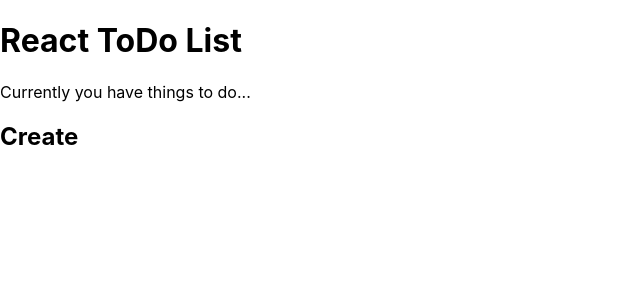
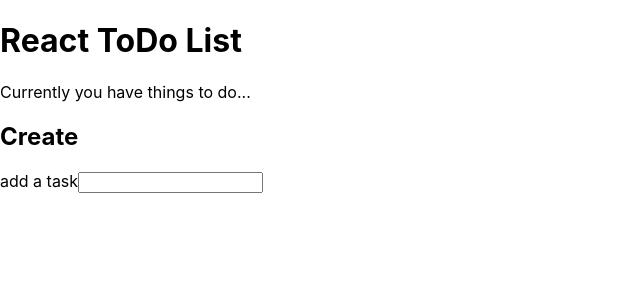
Before and after one commit to lucfercas/ToDoList-React, a React (Create React App) app: page /create in a window 1280 px wide. Shown: the top 300 px of the page, without its empty margins (0-640 px from the left). Built offline with nearby package versions, Linux system fonts and the light colour scheme.

Commit message:
linked data insertion and retrieval through supabase

```diff
--- a/src/pages/Create.js
+++ b/src/pages/Create.js
@@ -1,7 +1,54 @@
+import { useState } from "react"
+import supabase from "../config/supabaseClient"
+import { useNavigate } from "react-router-dom"
+
 const Create = () => {
+    const navigate = useNavigate()
+
+    const [title, setTtitle] = useState('')
+    const [complete, setComplete] = useState('')
+    const [edit, setEdit] = useState('')
+    const [importance, setImportance] = useState('')
+    const [formError, setFormError] = useState(null)
+
+    const handleSubmit = async (e) => {
+        e.preventDefault()
+
+        if (!title) {
+            setFormError('Please type something')
+            return
+        }
+        console.log(title)
+
+        const {data, error} = await supabase
+            .from('tasks')
+            .insert([{ title}])
+            .select()
+
+            if (error) {
+                console.log(error)
+                setFormError('Please insert title')
+            }
+            if (data) {
+                console.log(data)
+                setFormError(null)
+                navigate('/')
+            }
+
+    }
+
     return (
         <div className="page create">
             <h2>Create</h2>
+            <form onSubmit={handleSubmit}>
+                <label htmlFor="title">add a task</label>
+                <input
+                type="text"
+                id="title"
+                value={title}
+                onChange={(e) => setTtitle(e.target.value)}></input>
+
+            </form>
         </div>
      );
 }
--- a/src/pages/Home.js
+++ b/src/pages/Home.js
@@ -1,4 +1,3 @@
-import AddItemFrom from "../components/AddItemForm";
 import supabase from "../config/supabaseClient"
 import { useEffect, useState } from "react";
 
@@ -31,13 +30,15 @@
       <h2>Home</h2>
       <div className="empty">No oustanding tasks!</div>
 
-      < AddItemFrom />
-
       {fetchError && (<p>{fetchError}</p>)}
       {tasks && (
         <div className="tasks">
           {tasks.map(task => (
+            <>
             <p>{task.title}</p>
+            <p>{task.importanceLevel}</p>
+            </>
+
           ))}
         </div>
       )}
```
